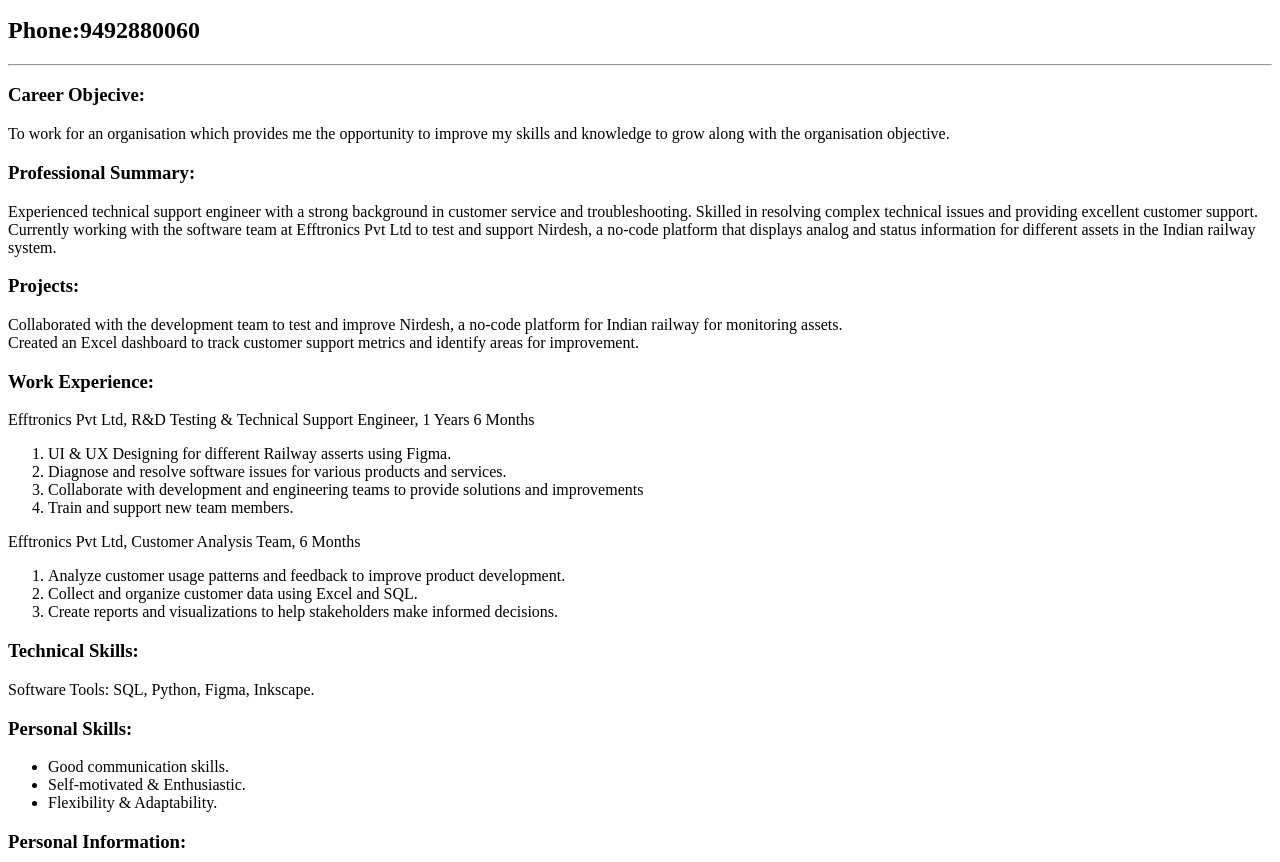
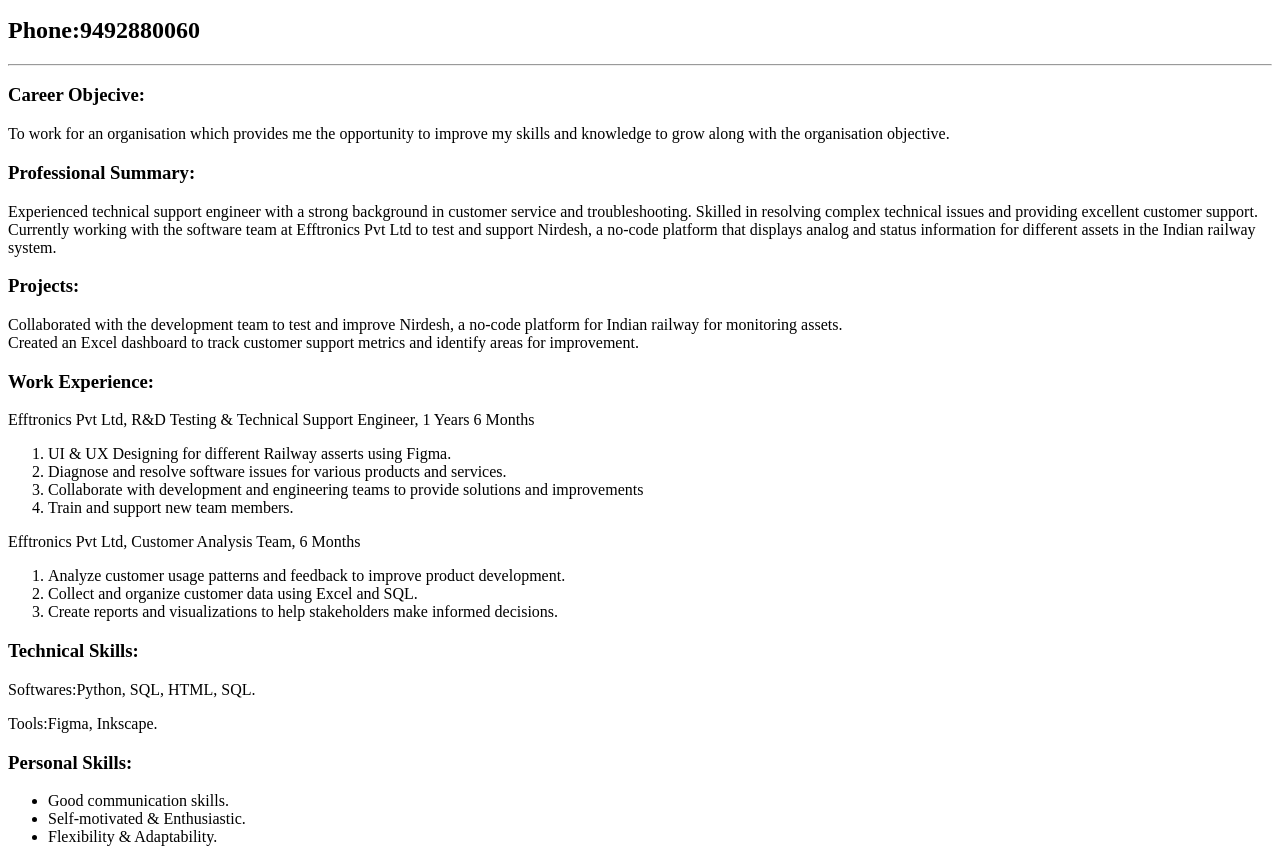
Before and after one commit to JeevanKondaveeti/Portfolio-, a plain HTML site: page index.html in a window 1280 px wide. Shown: the part 110-972 px from the top of the page. Drawn offline with Linux system fonts and the light colour scheme.

Commit message:
12/05/2024 Updated cv

```diff
--- a/index.html
+++ b/index.html
@@ -10,7 +10,7 @@
     <h1 >Jeevan kondaveeti</h1>
     <h2>Email id:kondaveetijeevan@gmail.com</h2>
     <h2>Phone:9492880060</h2>
-    <hr />
+    <hr/>
     <h3>Career Objecive:</h3>
     <p>To work for an organisation which provides me the opportunity to improve my skills and knowledge
       to grow along with the organisation objective.</p>
@@ -40,7 +40,8 @@
       <li>Collect and organize customer data using Excel and SQL.</li>
       <li>Create reports and visualizations to help stakeholders make informed decisions.</li></ol>
     <h3>Technical Skills:</h3>
-    <p>Software Tools: SQL, Python, Figma, Inkscape.</p>
+    <p>Softwares:Python, SQL, HTML, SQL.</p>
+    <p>Tools:Figma, Inkscape.</p>
     <h3>Personal Skills:</h3>
     <ul>
       <li>Good communication skills.</li>
```
